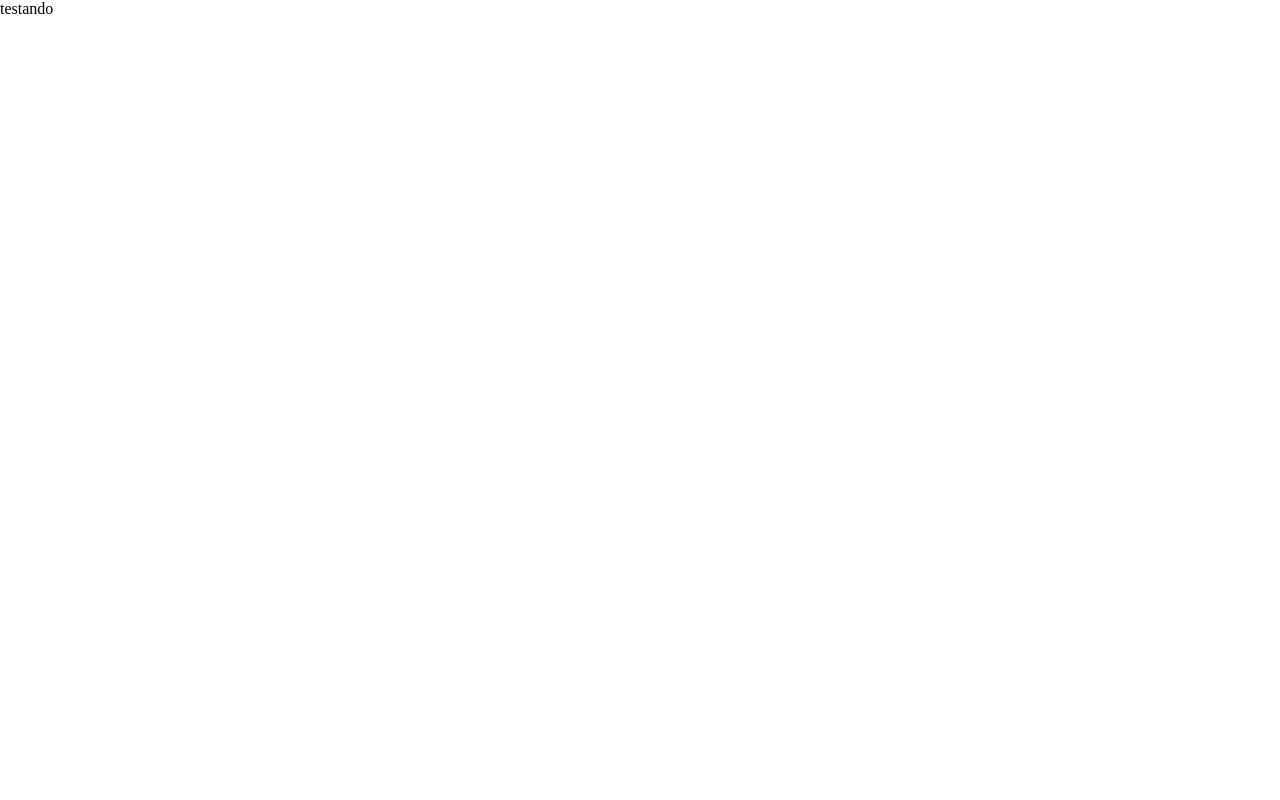
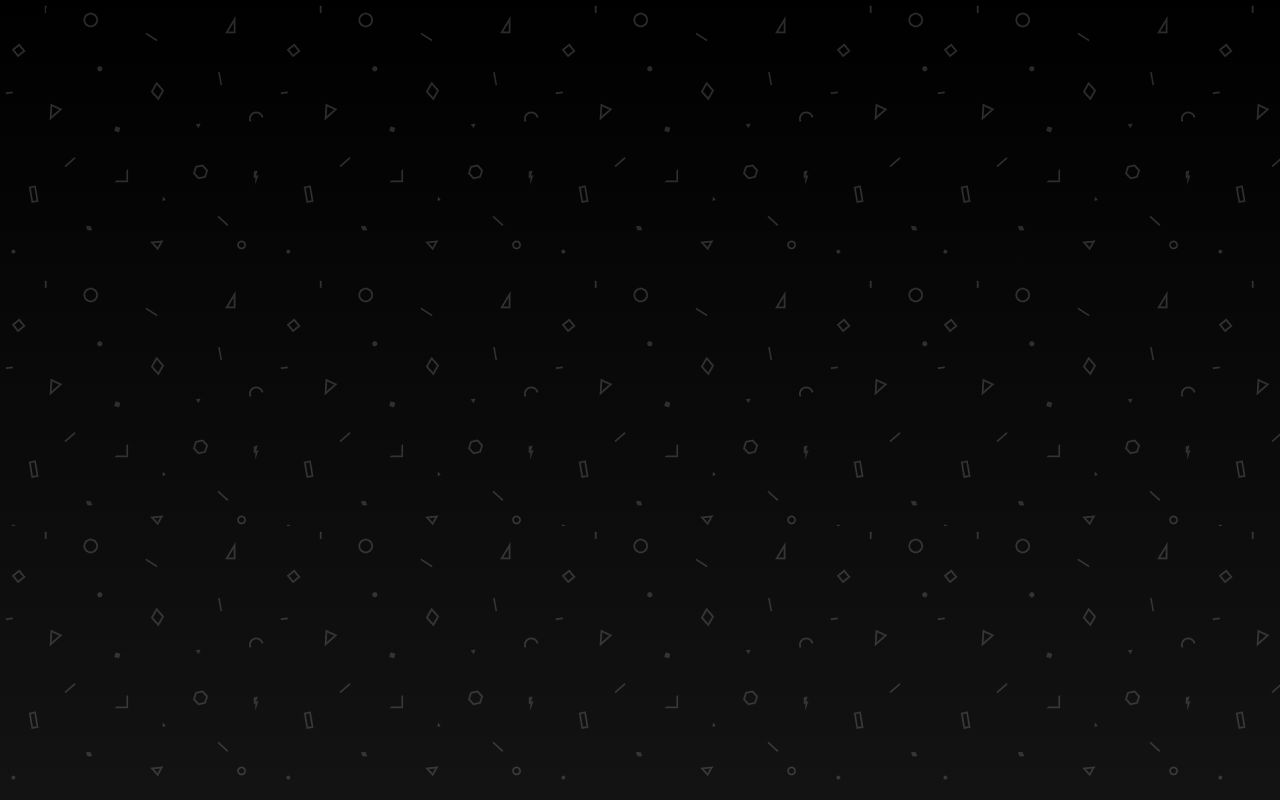
Before and after one commit to pedro-souZ/sorteador-numero, a plain HTML site: page index.html in a window 1280 px wide. Drawn offline with Linux system fonts and the light colour scheme.

Commit message:
adicionando assets e ajustando gradiente

```diff
--- a/styles/global.css
+++ b/styles/global.css
@@ -2,6 +2,7 @@
   box-sizing: border-box;
   margin: 0;
   padding: 0;
+  height: 100%;
 }
 
 :root {
@@ -40,3 +41,8 @@
   --label-medium: 700 20px/150% var(--ff-robflex);
   --label-small: 700 16px/150% var(--ff-robflex);
 }
+body {
+  background-image: url(assets/bg.png),
+    linear-gradient(to bottom, rgb(0, 0, 0), rgba(0, 0, 0, 0.925));
+  background-repeat: repeat, no-repeat;
+}
```
Also changed, not shown: styles/assets/bg.png (added), styles/assets/next.svg (added), styles/assets/questions.svg (added), styles/assets/reload.svg (added), styles/assets/shapes.png (added).
